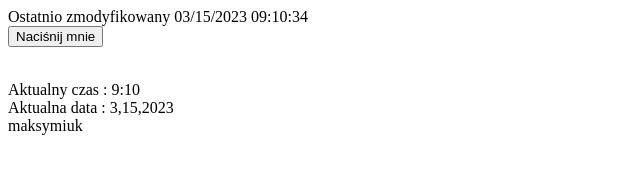
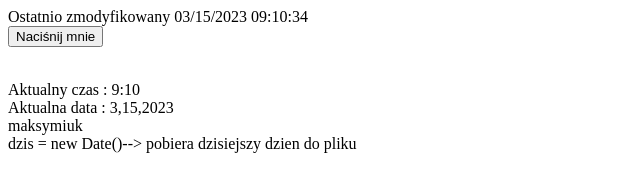
Before and after one commit to C1o1s/3cos, a plain HTML site: page zadanie_maks_82.html in a window 1280 px wide. Shown: the whole page, without its empty margins (0-640 px from the left). Drawn offline with Linux system fonts and the light colour scheme.

Commit message:
Update zadanie_maks_82.html

```diff
--- a/zadanie_maks_82.html
+++ b/zadanie_maks_82.html
@@ -20,6 +20,7 @@ dzis = new Date()
 document.write("<br>Aktualny czas : ",dzis.getHours(),":",dzis.getMinutes())
 document.write("<br>Aktualna data : ",dzis.getMonth()+1,",",dzis.getDate(),",",dzis.getFullYear());
 document.write("<br>"+"maksymiuk")
+document.write("<br>"+"dzis = new Date()--> pobiera dzisiejszy dzien do pliku")
 /*document.write("<br>"+"dzis = new Date()--> pobiera dzisiejszy dzien do pliku")
 document.write("<br>"+"dzis = getHours()--> "
 document.write("<br>"+"dzis = getMinutes()--> wpisz co oznacza ten zapis")
```
